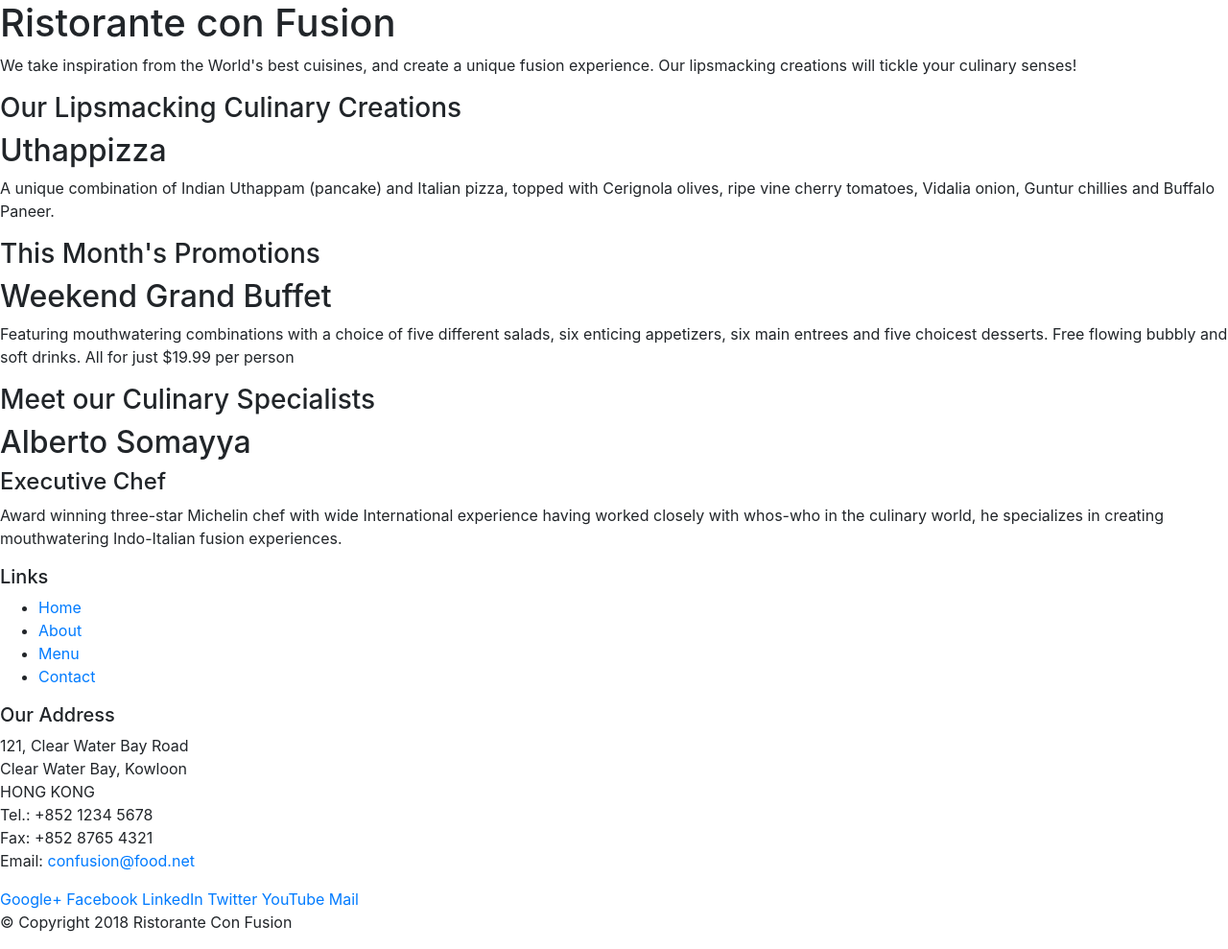
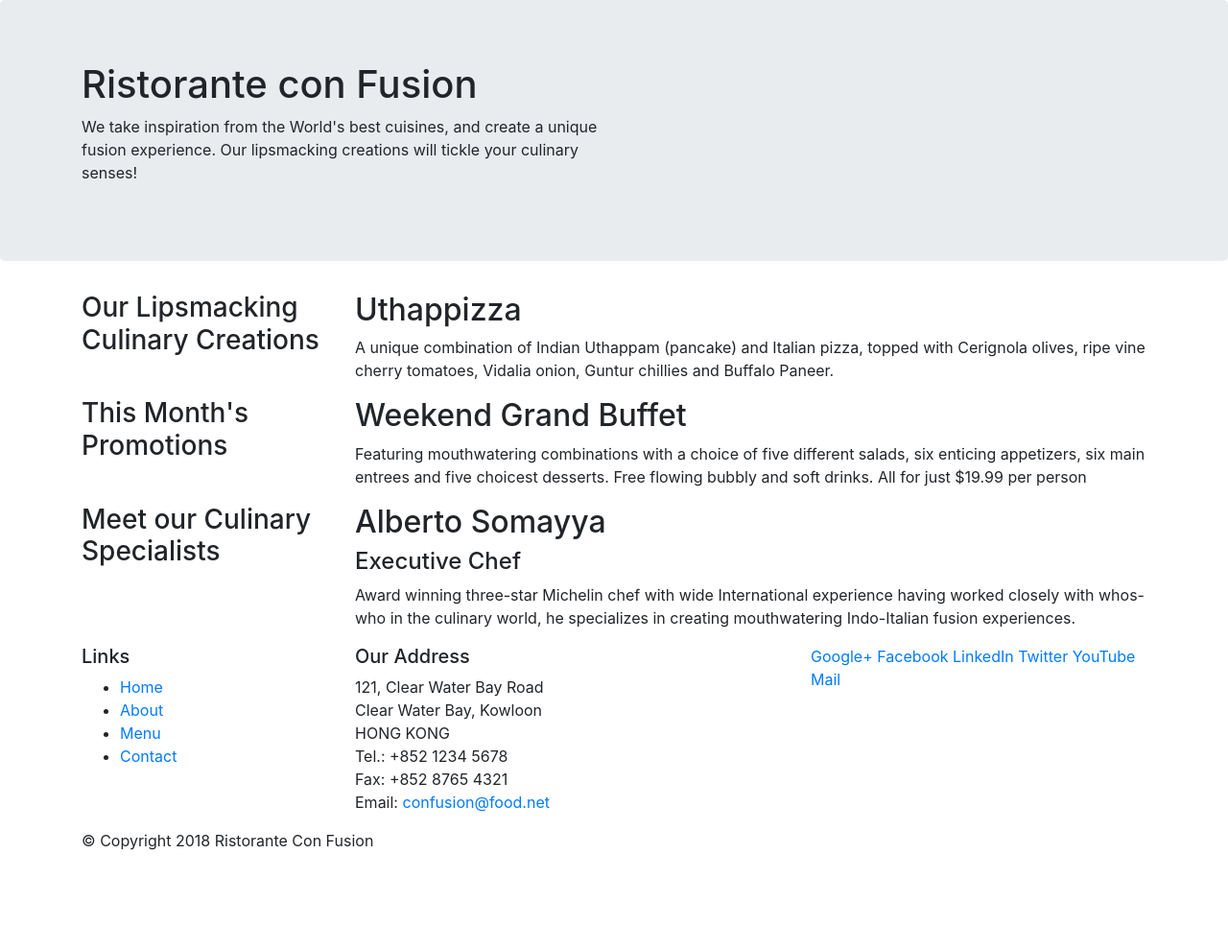
Before and after one commit to shoaibtahir97/bootstrap, a website: page index.html in a window 1280 px wide. Shown: the whole page at 96% size. After the commit the page ends 904 px from the top, so only its background shows below. Drawn offline with nearby package versions, Linux system fonts and the light colour scheme.

Commit message:
Bootstrap Grid Part 1

```diff
--- a/index.html
+++ b/index.html
@@ -14,46 +14,49 @@
 
 <body>
 
-    <header>
-        <div>
-            <div>
-                <div>
+    <header class = "jumbotron">
+        <div class="container">
+            <div class="row">
+                <div class="col-12 col-sm-6">
+                    <!-- for extra small size this div will occupy 12 columns and for small to large size it will occupy 6 columns-->
                     <h1>Ristorante con Fusion</h1>
                     <p>We take inspiration from the World's best cuisines, and create a unique fusion experience. Our lipsmacking creations will tickle your culinary senses!</p>
                 </div>
-                <div>
+                <div class="col-12 col-sm">
                 </div>
             </div>
         </div>
     </header>
 
-    <div>
-        <div>
-            <div>
+    <div class="container">
+        <div class="row">
+            <div class="col-12 col-sm-4 col-md-3" >
+                <!-- for extra-sm size this div will occupy 12 colums, for sm to md it will occupy 4 colums, for md to xl 3 columns -->
                 <h3>Our Lipsmacking Culinary Creations</h3>
             </div>
-            <div>
+            <div class="col col-sm col-md">
+                <!-- the remaining div will be occupied by this div -->
                 <h2>Uthappizza</h2>
                 <p>A unique combination of Indian Uthappam (pancake) and Italian pizza, topped with Cerignola olives, ripe vine cherry tomatoes, Vidalia onion, Guntur chillies and Buffalo Paneer.</p>
             </div>
         </div>
 
 
-        <div>
-            <div>
+        <div class="row">
+            <div class="col-12 col-sm-4 col-md-3">
                 <h3>This Month's Promotions</h3>
             </div>
-            <div>
+            <div class="col col-sm col-md">
                 <h2>Weekend Grand Buffet</h2>
                 <p>Featuring mouthwatering combinations with a choice of five different salads, six enticing appetizers, six main entrees and five choicest desserts. Free flowing bubbly and soft drinks. All for just $19.99 per person </p>
             </div>
         </div>
 
-        <div>
-            <div>
+        <div class="row">
+            <div class="col-12 col-sm-4 col-md-3">
                 <h3>Meet our Culinary Specialists</h3>
             </div>
-            <div>
+            <div class="col col-sm col-md">
                 <h2>Alberto Somayya</h2>
                 <h4>Executive Chef</h4>
                 <p>Award winning three-star Michelin chef with wide International experience having worked closely with whos-who in the culinary world, he specializes in creating mouthwatering Indo-Italian fusion experiences. </p>
@@ -62,9 +65,9 @@
     </div>
 
     <footer>
-        <div>
-            <div>
-                <div>
+        <div class="container">
+            <div class="row">
+                <div class="col-4 col-sm-2">
                     <h5>Links</h5>
                     <ul>
                         <li><a href="#">Home</a></li>
@@ -73,7 +76,8 @@
                         <li><a href="#">Contact</a></li>
                     </ul>
                 </div>
-                <div>
+                <div class="col-7 offset-1 col-sm-5">
+                <!-- this div will occupy 12 columns for sm screen and 5 columns for sm to large. offset will give a gap of 1 column to this div -->
                     <h5>Our Address</h5>
                     <address>
 		              121, Clear Water Bay Road<br>
@@ -84,7 +88,8 @@
 		              Email: <a href="mailto:confusion@food.net">confusion@food.net</a>
 		           </address>
                 </div>
-                <div>
+                <div class="col-12 col-sm-4">
+                    <!-- this div will occupy 12 columns for sm screen and 4 columns for sm to large -->
                     <div>
                         <a href="http://google.com/+">Google+</a>
                         <a href="http://www.facebook.com/profile.php?id=">Facebook</a>
@@ -95,8 +100,9 @@
                     </div>
                 </div>
            </div>
-           <div>
-                <div>
+           <div class="row">
+                <div class="col-auto">
+                    <!-- the size of this div is not fixed but cchaning as the size changes -->
                     <p>© Copyright 2018 Ristorante Con Fusion</p>
                 </div>
            </div>
```
